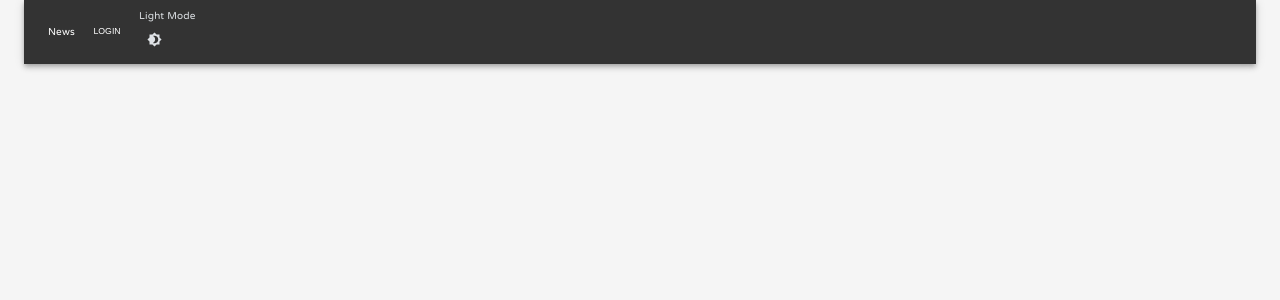
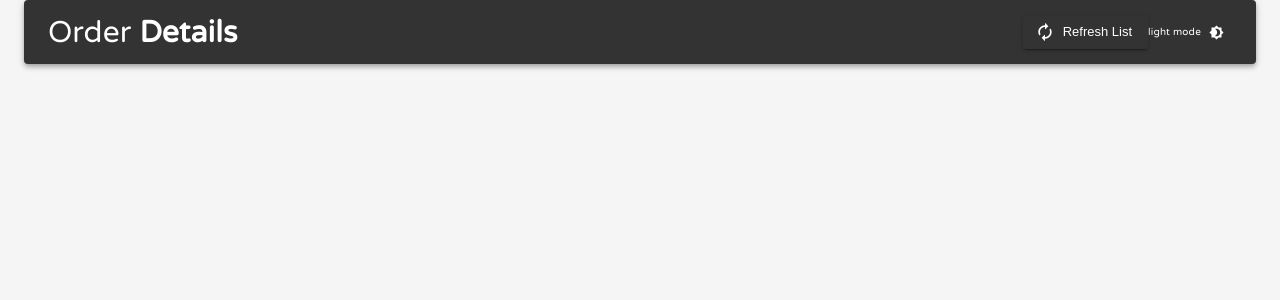
Before and after one commit to nhatduong-agilityio/social-sphere, a React (Vite) app: page / in a window 1280 px wide. Shown: the top 300 px of the page. Built offline with nearby package versions, Linux system fonts and the light colour scheme.

Commit message:
FEAT: Update app bar #10

```diff
--- a/src/components/AppBar/index.tsx
+++ b/src/components/AppBar/index.tsx
@@ -1,25 +1,54 @@
 import { Box, AppBar, Toolbar, Typography, Button, useTheme, IconButton } from '@mui/material';
+import SyncIcon from '@mui/icons-material/Sync';
 import { useContext } from 'react';
 import { ColorModeContext } from '~/store/providers/toggleColorMode';
-import { Brightness7, Brightness4 } from '@mui/icons-material';
+import { Brightness4, Brightness7 } from '@mui/icons-material';
 
 export const AppBarContent = () => {
   const theme = useTheme();
   const colorMode = useContext(ColorModeContext);
 
+  const handleRefreshList = () => {
+    console.log(123);
+  };
+
   return (
-    <Box>
-      <AppBar position='static' color={'secondary'}>
+    <Box sx={{ flexGrow: 1 }}>
+      <AppBar
+        position='static'
+        color='secondary'
+        sx={{
+          borderRadius: 1,
+        }}
+      >
         <Toolbar>
-          <Typography>News</Typography>
-          <Button color='inherit'>Login</Button>
+          <Typography variant='h3' component='h1' sx={{ flexGrow: 1 }}>
+            Order <b>Details</b>
+          </Typography>
+          <Button
+            variant='contained'
+            color='secondary'
+            startIcon={
+              <SyncIcon
+                sx={{
+                  transform: 'scaleX(-1)',
+                }}
+              />
+            }
+            sx={{
+              textTransform: 'capitalize',
+              fontSize: 13,
+            }}
+            onClick={handleRefreshList}
+          >
+            refresh list
+          </Button>
+          <Typography>{theme.palette.mode} mode</Typography>
           <Box
             sx={{
               textTransform: 'capitalize',
-              color: theme.palette.primary.dark,
             }}
           >
-            <Typography>{theme.palette.mode} mode</Typography>
             <IconButton sx={{ paddingLeft: 1 }} onClick={colorMode.toggleColorMode} color='inherit'>
               {theme.palette.mode === 'dark' ? <Brightness7 /> : <Brightness4 />}
             </IconButton>
--- a/src/store/reducers/getDesignColorMode.tsx
+++ b/src/store/reducers/getDesignColorMode.tsx
@@ -42,7 +42,7 @@ export const designColorMode = (mode: PaletteMode) => ({
           },
           secondary: {
             light: '#4b5366',
-            main: '#333333',
+            main: '#666666',
             dark: '#212529',
           },
           error: {
@@ -57,6 +57,10 @@ export const designColorMode = (mode: PaletteMode) => ({
           success: {
             main: '#008000',
           },
+          text: {
+            primary: '#999776',
+            secondary: '#FFFFFF',
+          },
         }),
   },
   typography: {
```
